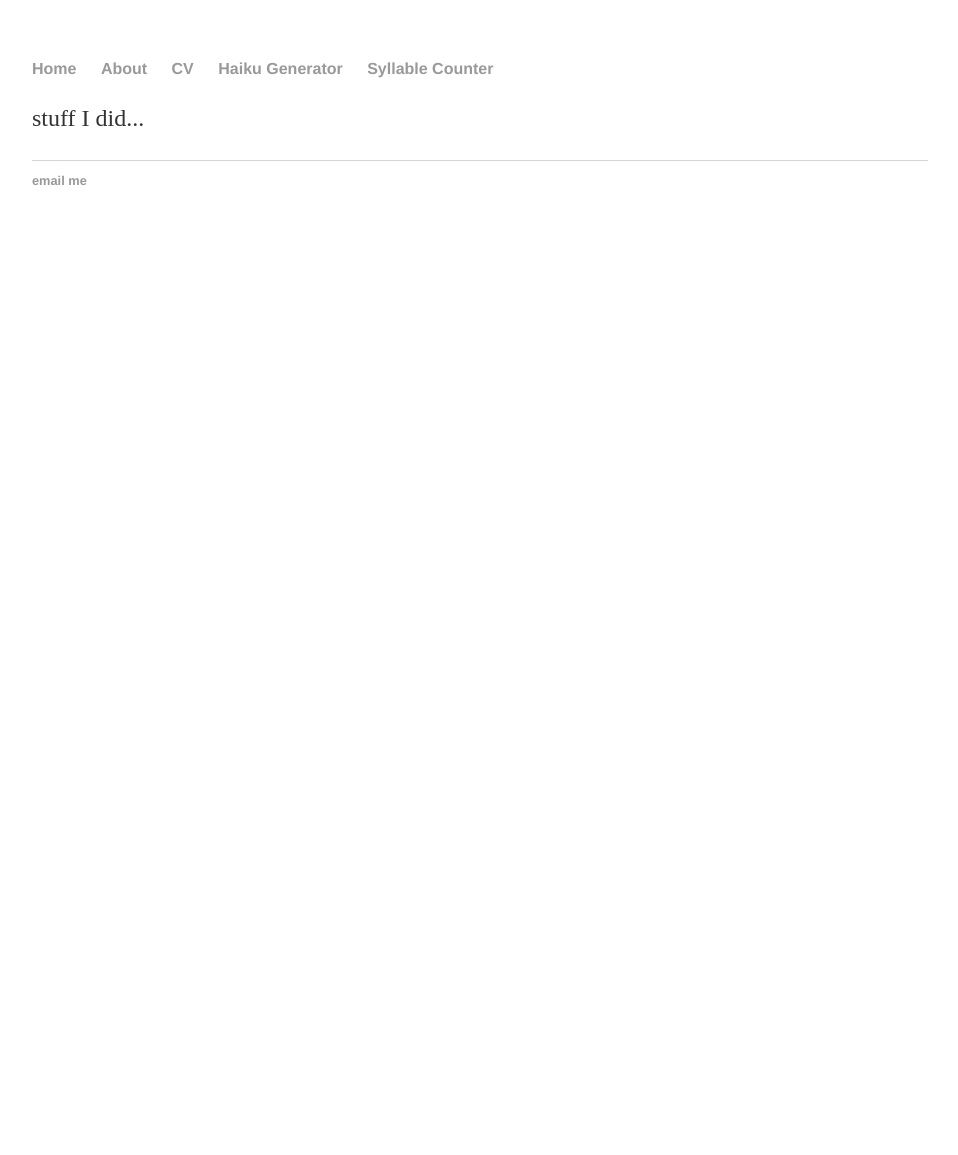
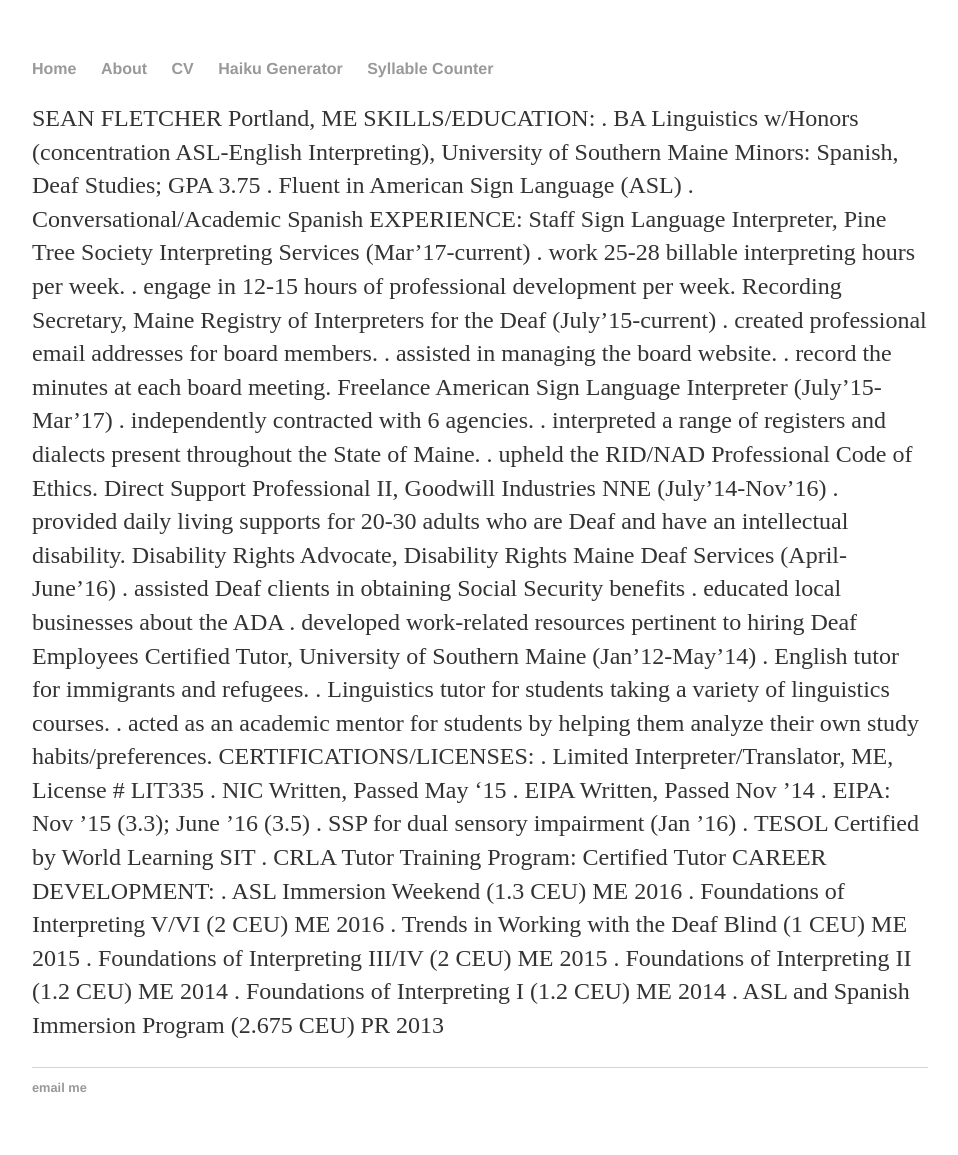
Before and after one commit to SeanEFletcher/SeanEFletcher.github.io, a Jekyll site: the page built from cv/index.html, in a window 1280 px wide. Shown: the whole page, without its empty margins (160-1118 px from the left). Built offline with Jekyll 4.4.1, drawn with Linux system fonts in a browser that asks for light colours; before the commit the page ends 900 px from its top, so only the background shows below that.

Commit message:
Update index.html

```diff
--- a/cv/index.html
+++ b/cv/index.html
@@ -3,4 +3,78 @@
 title: Sean's CV
 ---
 
-<p>stuff I did...</p>
+<p>
+SEAN FLETCHER
+Portland, ME
+
+
+SKILLS/EDUCATION:
+
+.  BA Linguistics w/Honors (concentration ASL-English Interpreting), University of Southern Maine
+     Minors: Spanish, Deaf Studies; GPA 3.75
+
+.  Fluent in American Sign Language (ASL)
+
+.  Conversational/Academic Spanish
+
+
+EXPERIENCE:
+
+Staff Sign Language Interpreter, Pine Tree Society Interpreting Services (Mar’17-current)
+
+.  work 25-28 billable interpreting hours per week.
+.  engage in 12-15 hours of professional development per week.
+
+
+Recording Secretary, Maine Registry of Interpreters for the Deaf (July’15-current)
+
+.  created professional email addresses for board members.
+.  assisted in managing the board website.
+.  record the minutes at each board meeting.
+
+
+Freelance American Sign Language Interpreter (July’15-Mar’17)
+
+.  independently contracted with 6 agencies.
+.  interpreted a range of registers and dialects present throughout the State of Maine.
+.  upheld the RID/NAD Professional Code of Ethics.
+
+
+Direct Support Professional II, Goodwill Industries NNE (July’14-Nov’16)
+
+.  provided daily living supports for 20-30 adults who are Deaf and have an intellectual disability.
+
+
+Disability Rights Advocate, Disability Rights Maine Deaf Services (April-June’16)
+
+.  assisted Deaf clients in obtaining Social Security benefits
+.  educated local businesses about the ADA
+.  developed work-related resources pertinent to hiring Deaf Employees
+
+
+Certified Tutor, University of Southern Maine (Jan’12-May’14)
+
+.  English tutor for immigrants and refugees.
+.  Linguistics tutor for students taking a variety of linguistics courses.
+.  acted as an academic mentor for students by helping them analyze their own study habits/preferences.
+
+
+CERTIFICATIONS/LICENSES:
+. Limited Interpreter/Translator, ME, License # LIT335
+. NIC Written, Passed May ‘15
+. EIPA Written, Passed Nov ’14
+. EIPA: Nov ’15 (3.3); June ’16 (3.5)
+. SSP for dual sensory impairment (Jan ’16)
+. TESOL Certified by World Learning SIT
+. CRLA Tutor Training Program: Certified Tutor
+
+CAREER DEVELOPMENT:
+. ASL Immersion Weekend (1.3 CEU) ME 2016
+. Foundations of Interpreting V/VI (2 CEU) ME 2016
+. Trends in Working with the Deaf Blind (1 CEU) ME 2015
+. Foundations of Interpreting III/IV (2 CEU) ME 2015
+. Foundations of Interpreting II (1.2 CEU) ME 2014
+. Foundations of Interpreting I (1.2 CEU) ME 2014
+. ASL and Spanish Immersion Program (2.675 CEU) PR 2013
+
+</p>
```
